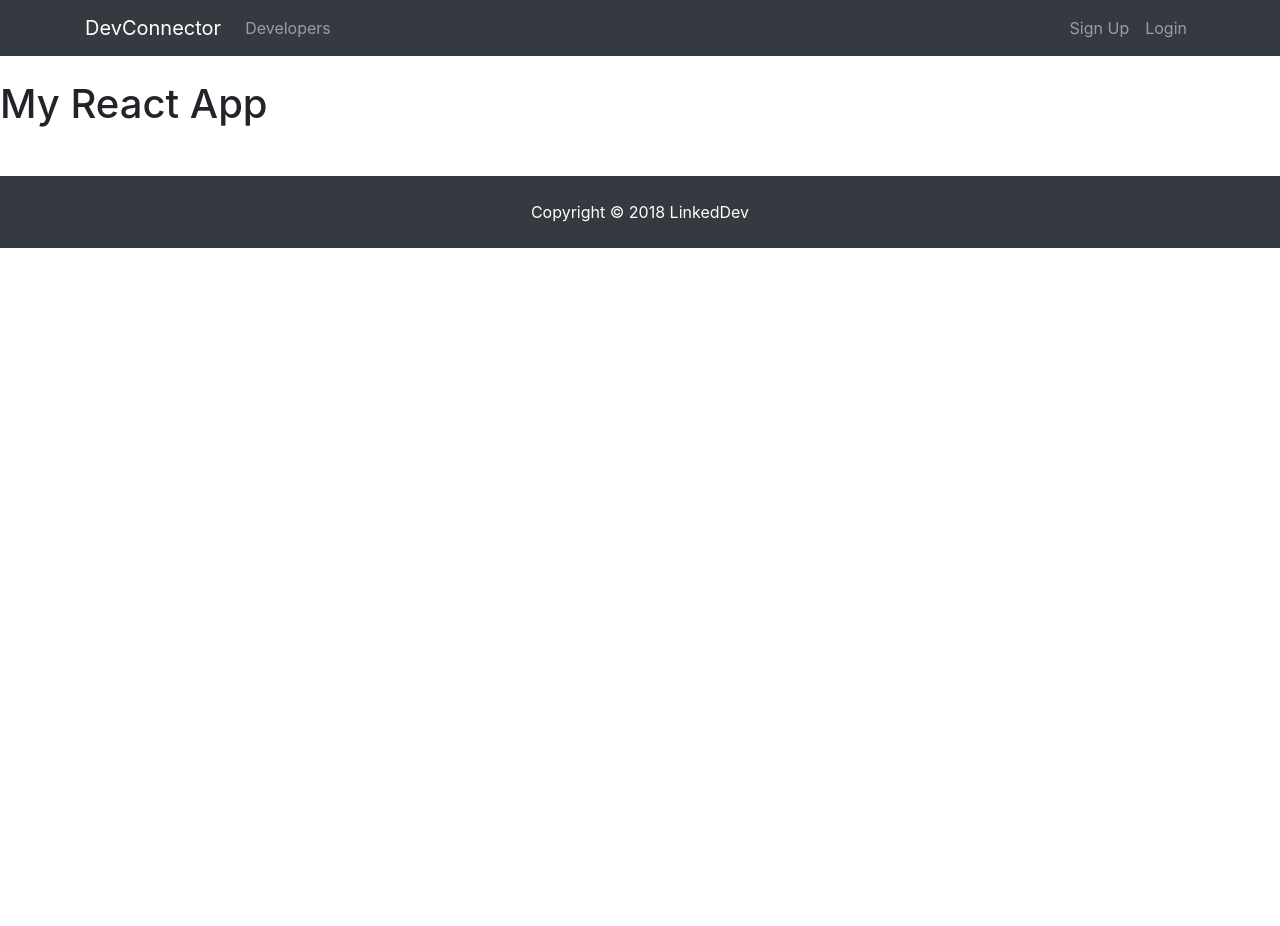
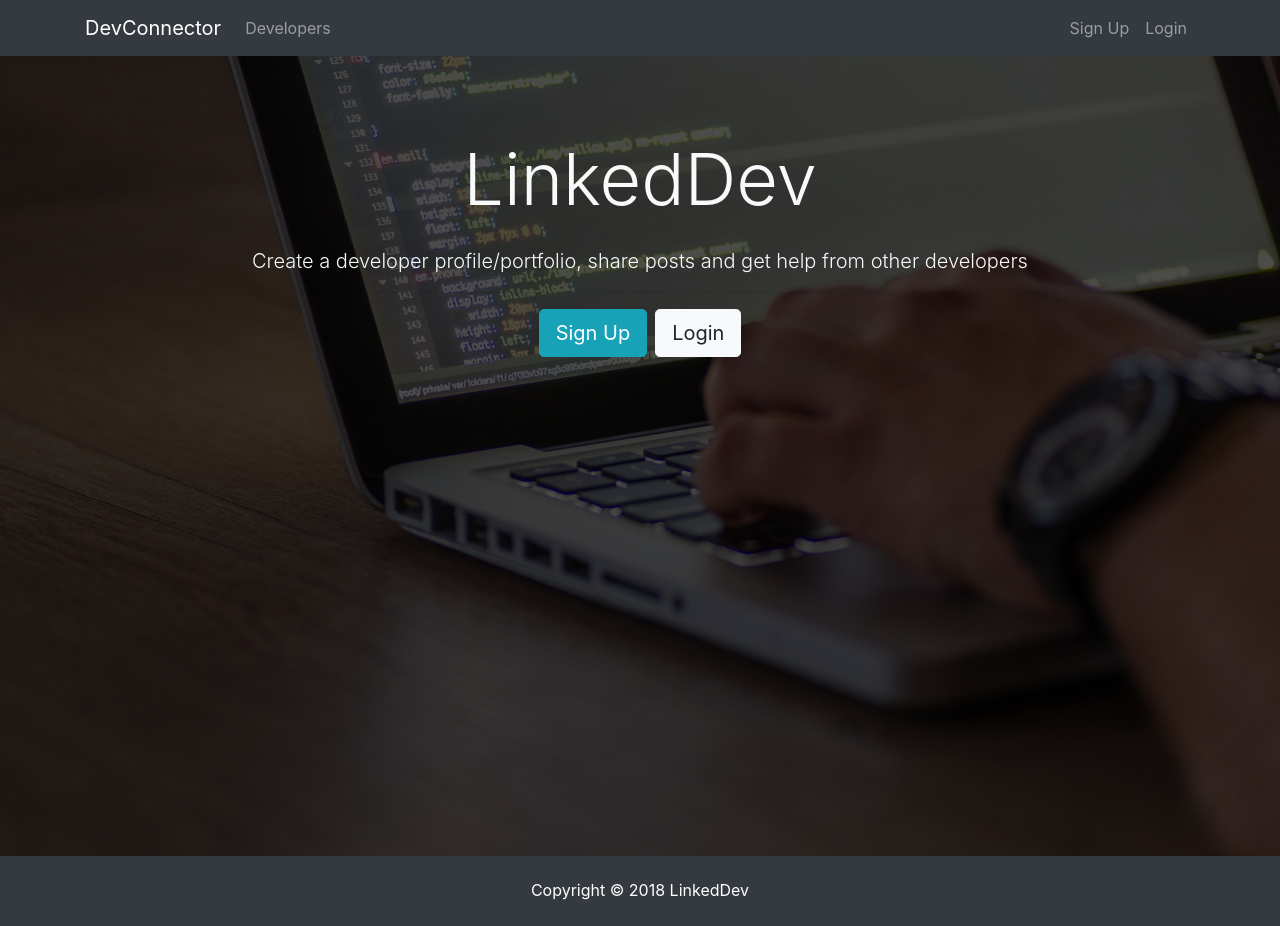
Before and after one commit to shawnchan2014/linked-dev, a React (Create React App) app in the folder client/: page / in a window 1280 px wide. Before the commit the page ends 800 px from the top, so only its background shows below. Built offline with nearby package versions, Linux system fonts and the light colour scheme.

Commit message:
Add landing component

```diff
--- a/client/src/App.js
+++ b/client/src/App.js
@@ -2,6 +2,7 @@ import React, { Component } from 'react';
 
 import Navbar from './components/layout/Navbar';
 import Footer from './components/layout/Footer';
+import Landing from './components/layout/Landing';
 
 import './App.css';
 
@@ -10,7 +11,7 @@ class App extends Component {
     return (
       <div className="App">
         <Navbar />
-        <h1>My React App</h1>
+        <Landing />
         <Footer />
       </div>
     );
--- a/client/src/components/layout/Landing.js
+++ b/client/src/components/layout/Landing.js
@@ -8,7 +8,7 @@ class Landing extends Component {
           <div className="container">
             <div className="row">
               <div className="col-md-12 text-center">
-                <h1 className="display-3 mb-4">Developer Connector</h1>
+                <h1 className="display-3 mb-4">LinkedDev</h1>
                 <p className="lead">
                   {' '}
                   Create a developer profile/portfolio, share posts and get help
```
